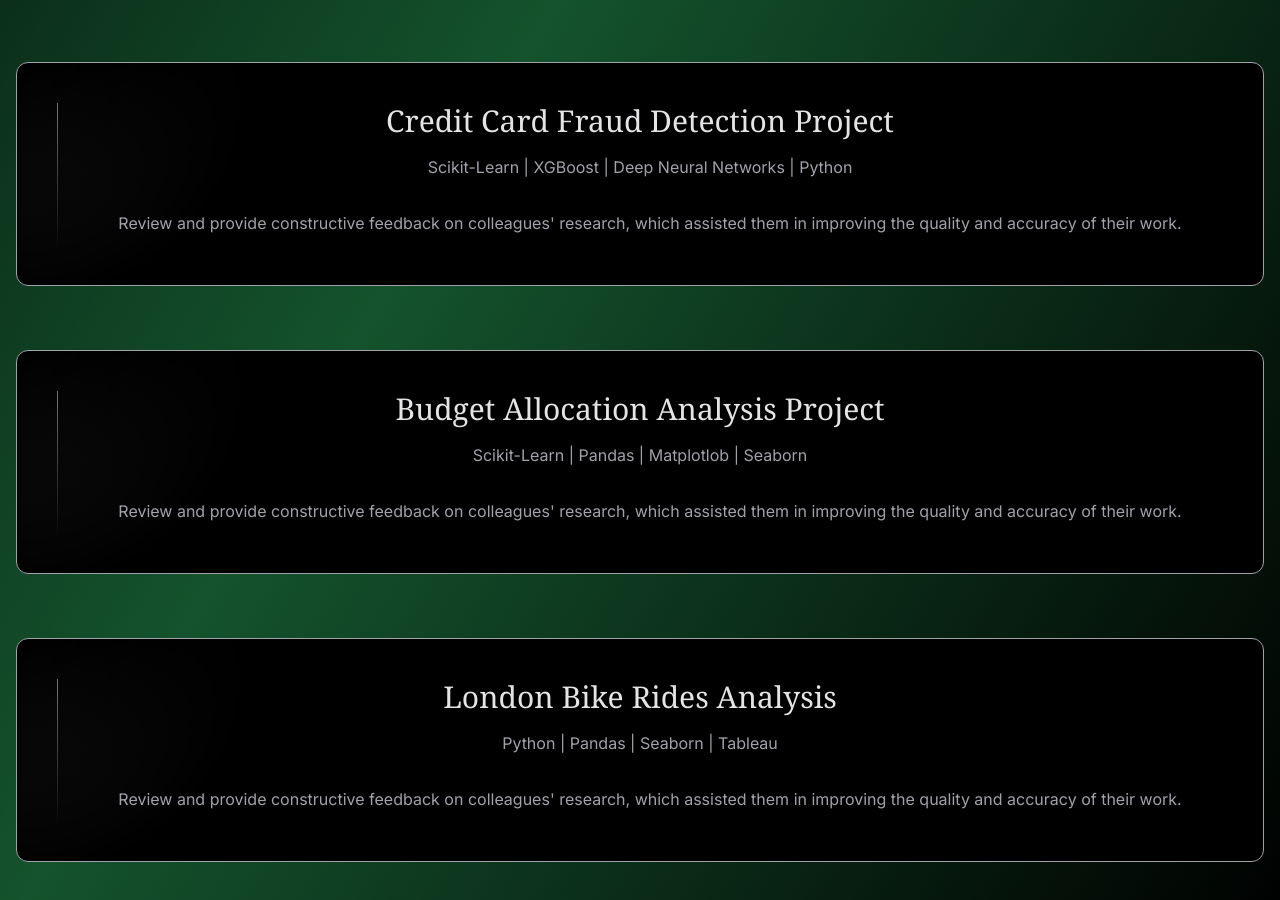
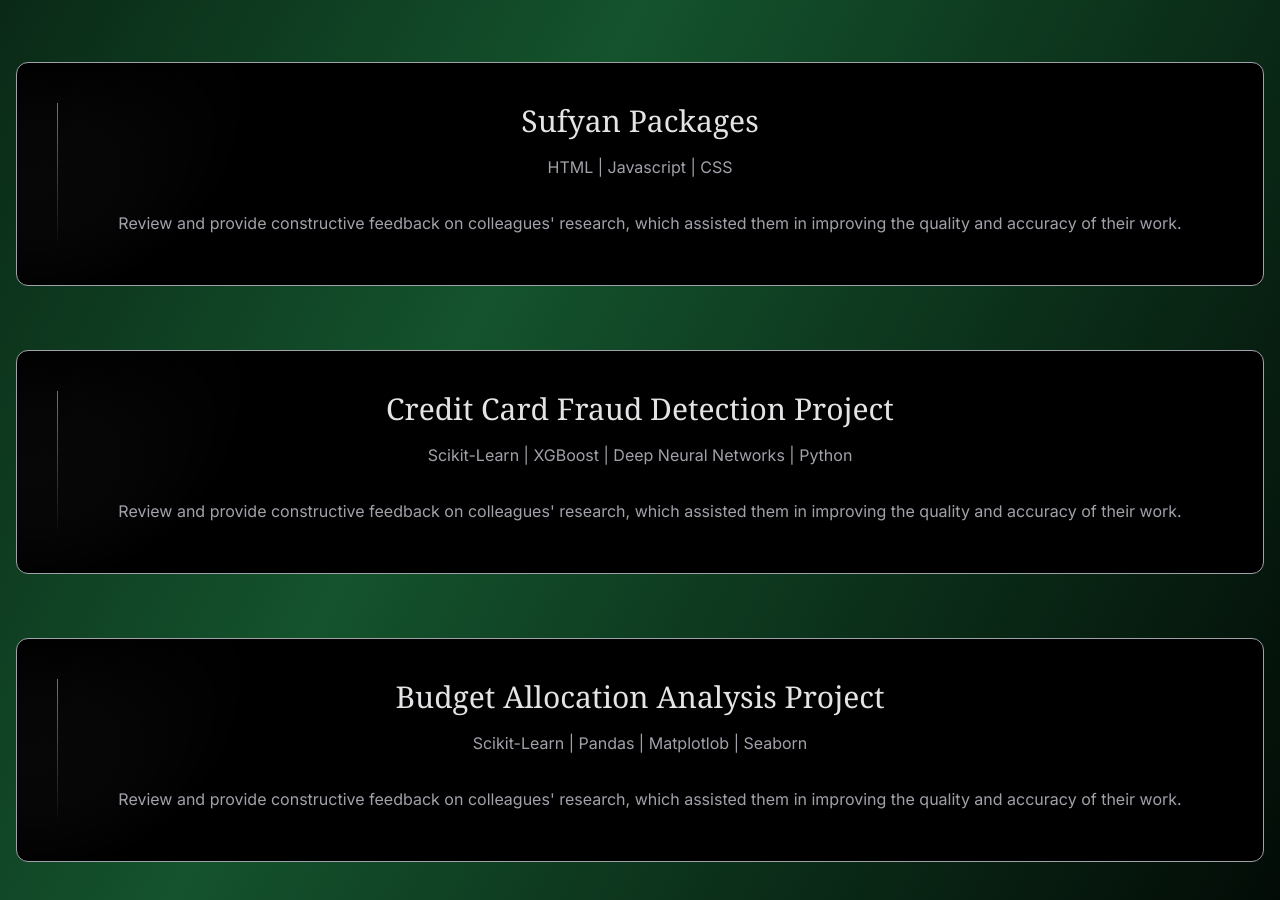
Before and after one commit to warrmu01/Personal-Portfolio, a Next.js app: page /projects in a window 1280 px wide. Shown: the part 1218-2118 px from the top of the page. Built offline with nearby package versions, Linux system fonts and the light colour scheme; no server answers; what tailwindcss-debug-screens would draw is missing.

Commit message:
A basic Portfolio Website done

```diff
--- a/app/page.tsx
+++ b/app/page.tsx
@@ -27,7 +27,7 @@ export default function Home() {
       <div className="hidden w-screen h-px animate-glow md:block animate-fade-left bg-gradient-to-r from-zinc-300/0 via-zinc-300/50 to-zinc-300/0" />
       <Particles
         className="absolute inset-0 -z-10 animate-fade-in"
-        quantity={500}
+        quantity={700}
       />
       <h1 className="py-3.5 px-0.5 z-10 text-4xl text-transparent duration-1000 bg-green-700 cursor-default text-edge-outline animate-title font-sansirf sm:text-6xl md:text-9xl whitespace-nowrap bg-clip-text ">
         Mughees
--- a/app/projects/page.tsx
+++ b/app/projects/page.tsx
@@ -29,6 +29,13 @@ const projects = [
 		href: "https://github.com/warrmu01/VM252-Debugger",
 		label: "Assembly Language Debugger ",
 		handle: "Java | Java Swing",
+		Infopoint1 : "Review and provide constructive feedback on colleagues' research, which assisted them in improving the quality and accuracy of their work.",
+
+	},
+	{
+		href: "https://sufyanpackages.com/",
+		label: "Sufyan Packages",
+		handle: "HTML | Javascript | CSS",
 		Infopoint1 : "Review and provide constructive feedback on colleagues' research, which assisted them in improving the quality and accuracy of their work.",
 
 	},
```
